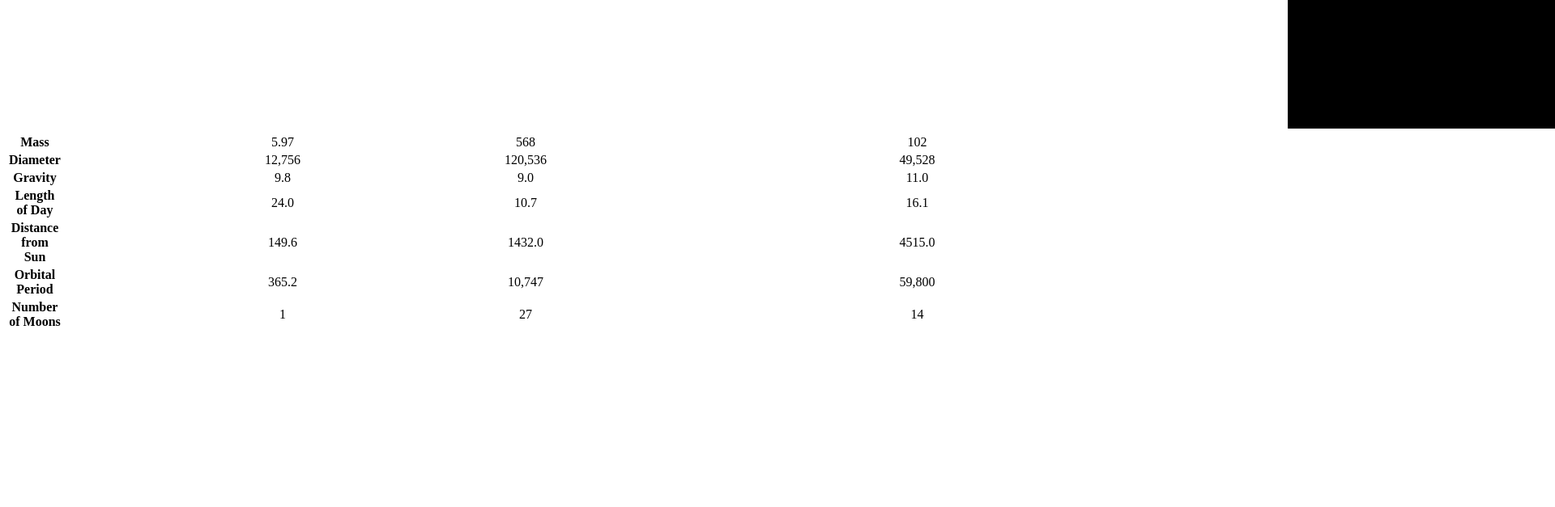
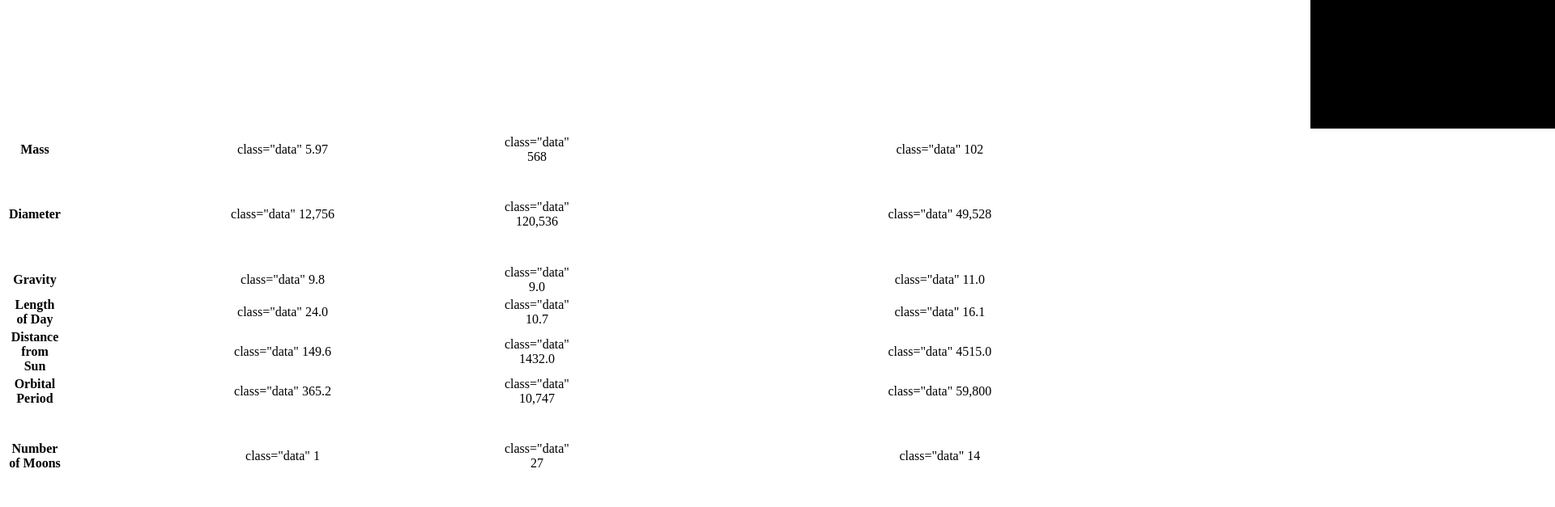
Before and after one commit to CheckPlz3432/lab5, a plain HTML site: page index.html in a window 1280 px wide. Shown: the part 2155-2782 px from the top of the page at 81% size, 1920 px wide, since content can reach past the window. Before the commit the page ends 2573 px from the top, so only its background shows below. Drawn offline with Linux system fonts and the light colour scheme.

Commit message:
Update index.html

```diff
--- a/index.html
+++ b/index.html
@@ -30,52 +30,52 @@
 	  </tr>
 	  <tr id ="row4">
 	    <th class="columnname">Mass</th>
-		<td>5.97</td>
-		<td>568</td>
-		<td>102</td>
-		<td>0.642</td>
+		<td> class="data" 5.97</td>
+		<td> class="data" 568</td>
+		<td> class="data" 102</td>
+		<td> class="data" 0.642</td>
 	  </tr>
 	  <tr id ="row5">
 	    <th class="columnname">Diameter</th>
-		<td>12,756</td>
-		<td>120,536</td>
-		<td>49,528</td>
-		<td>6792</td>
+		<td> class="data" 12,756</td>
+		<td> class="data" 120,536</td>
+		<td> class="data" 49,528</td>
+		<td class="data" >6792</td>
 	  </tr>
 	  <tr id ="row6">
 	    <th class="columnname">Gravity</th>
-		<td>9.8</td>
-		<td>9.0</td>
-		<td>11.0</td>
-		<td>3.7</td>
+		<td> class="data" 9.8</td>
+		<td> class="data" 9.0</td>
+		<td> class="data" 11.0</td>
+		<td> class="data" 3.7</td>
 	  </tr>
 	  <tr id ="row7">
 	    <th class="columnname">Length of Day</th>
-		<td>24.0</td>
-		<td>10.7</td>
-		<td>16.1</td>
-		<td>24.7</td>
+		<td> class="data" 24.0</td>
+		<td> class="data" 10.7</td>
+		<td> class="data" 16.1</td>
+		<td> class="data" 24.7</td>
 	  </tr>
 	  <tr id ="row8">
 	    <th class="columnname">Distance from Sun</th>
-		<td>149.6</td>
-		<td>1432.0</td>
-		<td>4515.0</td>
-		<td>228.0</td>
+		<td> class="data" 149.6</td>
+		<td> class="data" 1432.0</td>
+		<td> class="data" 4515.0</td>
+		<td> class="data" 228.0</td>
 	  </tr>
 	  <tr id ="row9">
 	    <th class="columnname">Orbital Period</th>
-		<td>365.2</td>
-		<td>10,747</td>
-		<td>59,800</td>
-		<td>687.0</td>
+		<td> class="data" 365.2</td>
+		<td> class="data" 10,747</td>
+		<td> class="data" 59,800</td>
+		<td> class="data" 687.0</td>
 	  </tr>
 	  <tr id ="row10">
 	    <th class="columnname">Number of Moons</th>
-		<td>1</td>
-		<td>27</td>
-		<td>14</td>
-		<td>2</td>
+		<td> class="data" 1</td>
+		<td> class="data" 27</td>
+		<td> class="data" 14</td>
+		<td class="data" >2</td>
 	  </tr>
 	</table>
   </body>
```
